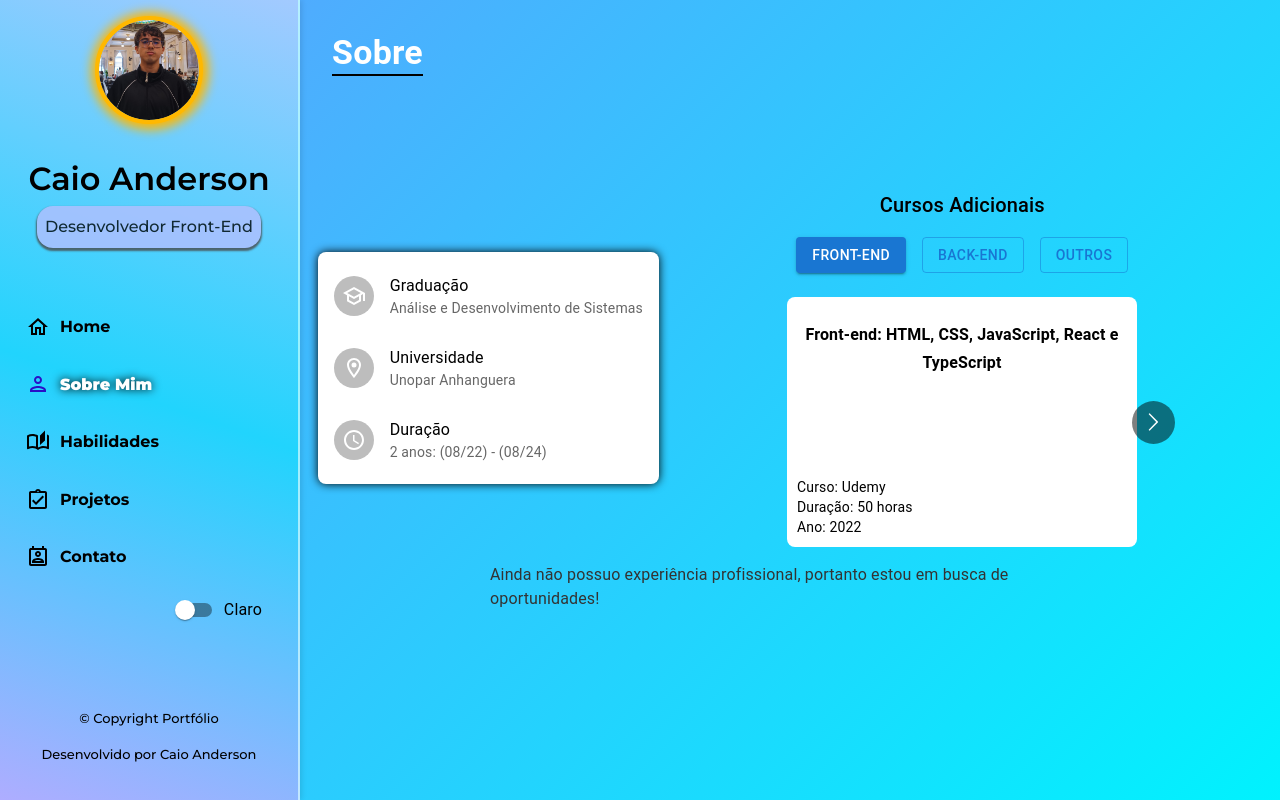
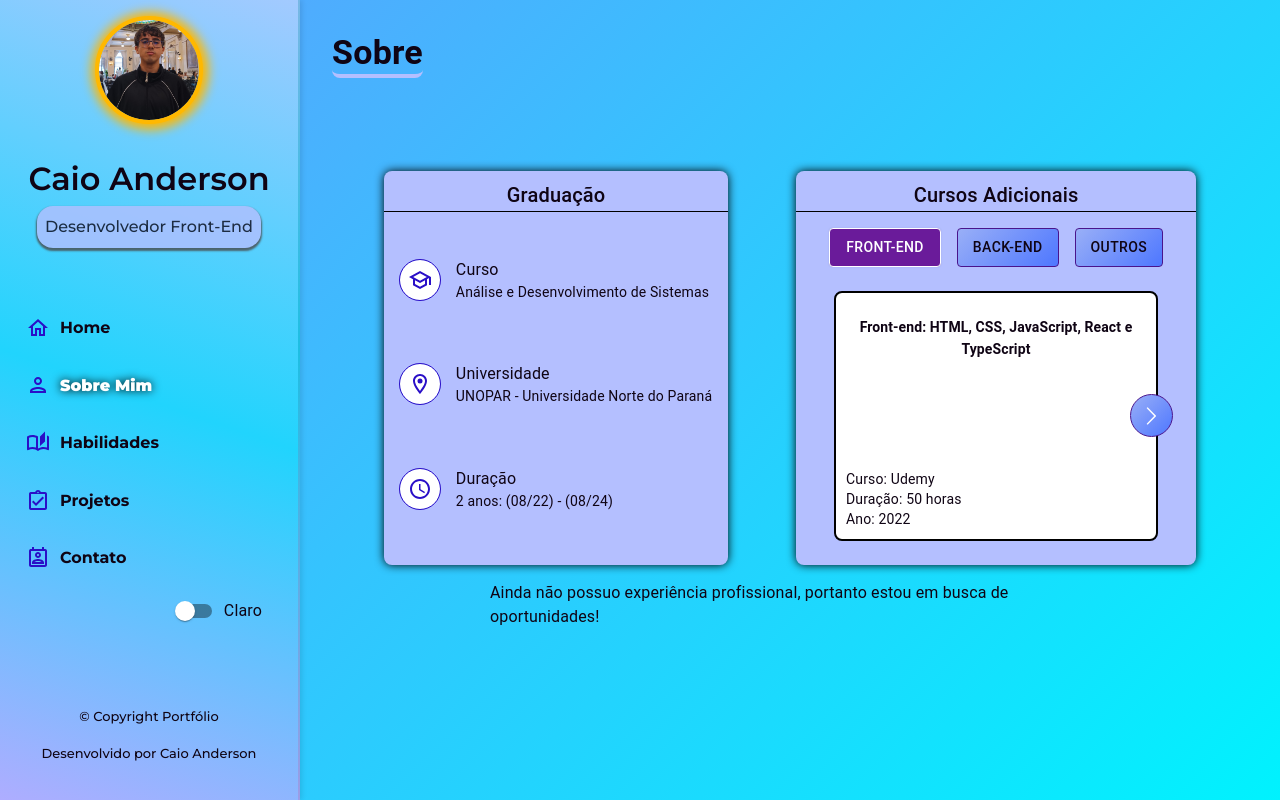
Before and after one commit to CaiooAnderson/CSS-training, a React (Create React App) app in the folder meu-portfolio/: page / in a window 1280 px wide. Both pictures are taken after a click on the button "Sobre Mim". Built offline with nearby package versions, Linux system fonts and the light colour scheme; the HTML template or start-up script is replaced by a standard one; a web font is replaced by a local one.

Commit message:
Em Andamento

```diff
--- a/meu-portfolio/src/components/About.js
+++ b/meu-portfolio/src/components/About.js
@@ -1,5 +1,5 @@
 import React from 'react';
-import { Fade, Box, Typography, Slide } from '@mui/material';
+import { Fade, Box, Typography, Zoom } from '@mui/material';
 import Graduacao from './Graduacao';
 import Cursos from './Cursos';
 
@@ -15,30 +15,30 @@ const About = () => {
                                             backgroundImage: 'linear-gradient(135deg, #4facfe 0%, #00f2fe 100%)',
                                             position: 'relative'
                                         }}>
-            <Slide direction='down' in={true} timeout={1500}>
+            <Zoom in={true} timeout={1500}>
                 <Box className='about-title' sx={{ position: 'absolute', top: 32, left: 32 }}>
                     <Typography variant='h4' sx={{ color: '#fff', fontWeight: 'bold', mb: 4, borderBottom: '2px solid #000' }}>
                         Sobre
                     </Typography>
                 </Box>
-            </Slide>
-            <Box className='about-center' sx={{ display: 'flex', flexDirection: 'row', width: '100%', justifyContent: 'space-around', alignItems: 'center' }}>
+            </Zoom>
+            <Box className='about-center' sx={{ display: 'flex', flexDirection: 'row', width: '100%', justifyContent: 'space-evenly', alignItems: 'center' }}>
                 <Fade in={true} timeout={2000}>
-                    <Box sx={{ maxWidth: 'max-content', bgcolor: 'background.paper', borderRadius: '8px', filter: 'drop-shadow(0 0 5px #000)', height: 'max-content', overflow: 'hidden' }}>
+                    <Box sx={{ maxWidth: 'max-content', bgcolor: '#b4bfff', borderRadius: '8px', filter: 'drop-shadow(0 0 5px #000)', height: '100%', overflow: 'hidden' }}>
                         <Graduacao />
                     </Box>
                 </Fade>
                 <Fade in={true} timeout={2000}>
-                    <Box sx={{ maxWidth: 'max-content', height: '100%', overflow: 'hidden' }}>
+                    <Box sx={{ maxWidth: 'max-content', bgcolor: '#b4bfff', borderRadius: '8px', filter: 'drop-shadow(0 0 5px #000)', height: '100%', overflow: 'hidden' }}>
                         <Cursos />
                     </Box>
                 </Fade>
             </Box>
-                <Slide direction='up' in={true} timeout={2000}>
+                <Fade in={true} timeout={3000}>
                     <Typography variant='body1' sx={{ color: '#333', mt: 2, maxWidth: '600px', mx: 'auto' }}>
                         Ainda não possuo experiência profissional, portanto estou em busca de oportunidades!
                     </Typography>
-                </Slide>
+                </Fade>
             </Box>
     );
 };
--- a/meu-portfolio/src/components/Cursos.js
+++ b/meu-portfolio/src/components/Cursos.js
@@ -1,10 +1,11 @@
-import React, { useState } from 'react';
+import React, { useRef, useState } from 'react';
 import { Button, Box, Typography } from '@mui/material';
 import Carousel from 'react-multi-carousel';
 import 'react-multi-carousel/lib/styles.css';
 
 const Cursos = () => {
     const [filter, setFilter] = useState('Front-End');
+    const carouselRef = useRef(null);
 
     const cursos = {
         'Front-End': [
@@ -12,7 +13,7 @@ const Cursos = () => {
                 curso: 'Udemy', duração: '50', year: '2022'
             },
             {   nome: 'HTML: Elementos para a criação de páginas Web',
-                curso: 'Fundação Bradesco', duração: '0', year: '2000' }
+                curso: 'Bradesco', duração: '0', year: '2000' }
         ],
         'Back-End': [
             {   nome: 'Python: Conhecimento básico ao intermediário',
@@ -24,11 +25,11 @@ const Cursos = () => {
         ],
         'Outros': [
             {   nome: 'Fundamentos de TI - Hardware e Software',
-                curso: 'Fundação Bradesco', duração: '0', year: '2000' },
+                curso: 'Bradesco', duração: '0', year: '2000' },
             {   nome: 'Lei Geral de Proteção de Dados (LGPD)',
-                curso: 'Fundação Bradesco', duração: '0', year: '2000' },
+                curso: 'Bradesco', duração: '0', year: '2000' },
             {   nome: 'Introdução à Programação Orientada a Objetos (POO)',
-                curso: 'Fundação Bradesco', duração: '0', year: '2000' },
+                curso: 'Bradesco', duração: '0', year: '2000' },
             {   nome: 'Inglês (Avançado): Curso de Capacitação',
                 curso: 'Wizard', duração: '0', year: '2016'
             }
@@ -53,29 +54,37 @@ const Cursos = () => {
         }
       };
 
+      const handleFilterChange = (newFilter) => {
+        setFilter(newFilter);
+        if (carouselRef.current) {
+            carouselRef.current.goToSlide(0, true);
+        }
+    };
+
     return (
-        <Box sx={{
-            width: '600px',
+        <Box className='curso' sx={{
+            width: '400px',
             display: 'flex',
             alignItems: 'center',
             justifyContent: 'center',
             flexDirection: 'column',
-            gap: 2
+            gap: 2,
+            padding: '8px 0'
             }}>
-            <Typography variant="h6" sx={{ textAlign: 'center' }}>Cursos Adicionais</Typography>
+            <Typography variant="h6" sx={{ textAlign: 'center', width: '100%', borderBottom: '1px solid #000' }}>Cursos Adicionais</Typography>
             <Box sx={{ display: 'flex', flexDirection: 'row', gap: 2, mb: 1 }}>
-                <Button variant={filter === 'Front-End' ? 'contained' : 'outlined'} onClick={() => setFilter('Front-End')}>
+                <Button className={filter === 'Front-End' ? 'active' : ''} variant={filter === 'Front-End' ? 'contained' : 'outlined'} onClick={() => handleFilterChange('Front-End')}>
                     Front-End
                 </Button>
-                <Button variant={filter === 'Back-End' ? 'contained' : 'outlined'} onClick={() => setFilter('Back-End')}>
+                <Button className={filter === 'Back-End' ? 'active' : ''} variant={filter === 'Back-End' ? 'contained' : 'outlined'} onClick={() => handleFilterChange('Back-End')}>
                     Back-End
                 </Button>
-                <Button variant={filter === 'Outros' ? 'contained' : 'outlined'} onClick={() => setFilter('Outros')}>
+                <Button className={filter === 'Outros' ? 'active' : ''} variant={filter === 'Outros' ? 'contained' : 'outlined'} onClick={() => handleFilterChange('Outros')}>
                     Outros
                 </Button>
             </Box>
             <Box sx={{ position: 'relative', maxWidth: '464px', width: '90%', flexDirection: 'column' }}>
-                <Carousel className='carousel' responsive={responsive} ssr={true} containerClass="carousel-container">
+                <Carousel className='carousel' responsive={responsive} ssr={true} containerClass="carousel-container" ref={carouselRef}>
                     {cursos[filter].map((object, index) => (
                         <Box className='curso-container' key={filter + index} sx={{
                             borderRadius: '8px',
@@ -96,7 +105,7 @@ const Cursos = () => {
                                 flexGrow: 1,
                                 m: 1
                                 }}>
-                                <Typography variant="subtitle1" sx={{
+                                <Typography variant="subtitle2" sx={{
                                     fontWeight: 'bold',
                                     textAlign: 'center',
                                     mb: 2,
--- a/meu-portfolio/src/components/Graduacao.js
+++ b/meu-portfolio/src/components/Graduacao.js
@@ -1,5 +1,5 @@
 import React from 'react';
-import { List, ListItem, ListItemAvatar, Avatar, ListItemText, Fade } from '@mui/material';
+import { List, ListItem, ListItemAvatar, Avatar, ListItemText, Fade, Typography } from '@mui/material';
 import SchoolOutlinedIcon from '@mui/icons-material/SchoolOutlined';
 import LocationOnOutlinedIcon from '@mui/icons-material/LocationOnOutlined';
 import AccessTimeOutlinedIcon from '@mui/icons-material/AccessTimeOutlined';
@@ -8,24 +8,25 @@ const Graduacao = () => {
     return (
         <Fade in={true} timeout={2000}>
             <List>
-                <ListItem>
-                    <ListItemAvatar>
+                <Typography variant="h6" sx={{ textAlign: 'center', borderBottom: '1px solid #000' }}>Graduação</Typography>
+                <ListItem className='lista'>
+                    <ListItemAvatar className='graduacao-icon'>
                         <Avatar>
                             <SchoolOutlinedIcon />
                         </Avatar>
                     </ListItemAvatar>
-                    <ListItemText primary="Graduação" secondary="Análise e Desenvolvimento de Sistemas" />
+                    <ListItemText primary="Curso" secondary="Análise e Desenvolvimento de Sistemas" />
                 </ListItem>
-                <ListItem>
-                    <ListItemAvatar>
+                <ListItem className='lista'>
+                    <ListItemAvatar className='graduacao-icon'>
                         <Avatar>
                             <LocationOnOutlinedIcon />
                         </Avatar>
                     </ListItemAvatar>
-                    <ListItemText primary="Universidade" secondary="Unopar Anhanguera" />
+                    <ListItemText primary="Universidade" secondary="UNOPAR - Universidade Norte do Paraná" />
                 </ListItem>
-                <ListItem>
-                    <ListItemAvatar>
+                <ListItem className='lista'>
+                    <ListItemAvatar className='graduacao-icon'>
                         <Avatar>
                             <AccessTimeOutlinedIcon />
                         </Avatar>
--- a/meu-portfolio/src/styles.css
+++ b/meu-portfolio/src/styles.css
@@ -5,36 +5,47 @@
 }
 
 :root {
-
-  /* modo padrão (claro) */
-  --primary-color: #D9534F;
-  --secondary-color: #fff;
-  --background-color: #0f0414;
-  --text-color: #000;
+  /* Modo Claro  */
+  --text-color: #0f0414;
+  --bg-text-color: #b4bfff;
+  --link-color: #0f0414;
+  --link-hover-color: #fff;
   --active-text-color: #fff;
   --active-icon-color: #2a0fc7;
+  --button-hover-bg-color: #4A148C;
+  --button-hover-text-color: #6A1B9A;
+  --button-bg-color: linear-gradient(135deg, #99aff7 0%, #4e77ff 100%);
+  --sidebar-background: linear-gradient(19deg, #aeadff 0%, #21d4fd 50%, #a3caff 100%);
+  --home-background: linear-gradient(135deg, #b4bfff 0%, #21d4fd 100%);
+  --about-background: linear-gradient(135deg, #4facfe 0%, #00f2fe 100%);
 
-  --primary-color-opacity: rgba(217, 83, 79, 0.7);
-  --secondary-color-opacity: rgba(245, 166, 35, 0.7);
-  --background-color-opacity: rgba(203, 255, 255, 0.7);
-  --text-color-opacity: rgba(0, 0, 0, 0.7);
-  --link-color-opacity: rgba(217, 83, 79, 0.7);
-  --link-hover-color-opacity: rgba(245, 166, 35, 0.7);
+  --home-h2-color: #1e1e1e;
+  --home-h6-color: #333333;
+  --home-button-color: #4b4b4b;
 
-  /* modo escuro */
-  --dark-primary-color: #C0392B;
-  --dark-secondary-color: #000;
-  --dark-background-color: #14041c;
-  --dark-text-color: #F5F5F5;
+  --about-span-color: #2c2c2c;
+  --about-p-color: #333333;
+  --about-h6-color: #4b4b4b;
+  --about-button-text-color: #5c5c5c;
+
+  /* Modo Escuro  */
+  --dark-text-color: #f8f8f8;
+  --dark-bg-text-color: #e74c3c;
   --dark-link-color: #adadad;
-  --dark-link-hover-color: #E74C3C;
+  --dark-link-hover-color: #ffffff;
+  --dark-active-text-color: #3c3c3c;
+  --dark-active-icon-color: #E74C3C;
+  --dark-home-background: linear-gradient(135deg, #8a2be2 0%, #2f4f4f 100%);
+  --dark-about-background: linear-gradient(135deg, #6a5acd 0%, #87ceeb 100%);
 
-  --dark-primary-color-opacity: rgba(192, 57, 43, 0.7);
-  --dark-secondary-color-opacity: rgba(231, 76, 60, 0.7);
-  --dark-background-color-opacity: rgba(21, 16, 16, 0.7);
-  --dark-text-color-opacity: rgba(245, 245, 245, 0.7);
-  --dark-link-color-opacity: rgba(192, 57, 43, 0.7);
-  --dark-link-hover-color-opacity: rgba(231, 76, 60, 0.7);
+  --dark-home-h2-color: #c0c0c0;
+  --dark-home-h6-color: #d3d3d3;
+  --dark-home-button-color: #a9a9a9;
+
+  --dark-about-span-color: #b0c4de;
+  --dark-about-p-color: #dcdcdc;
+  --dark-about-h6-color: #d3d3d3;
+  --dark-about-button-text-color: #e0e0e0;
 }
 
 body {
@@ -72,10 +83,10 @@ main {
   left: 0;
   width: 300px;
   height: 100%;
-  background: linear-gradient(19deg, #aeadff 0%, #21d4fd 50%, #a3caff 100%);
+  background: var(--sidebar-background);
   padding: 20px;
-  box-shadow: 2px 0 5px rgba(0, 0, 0, 0.1);
-  border-right: 2px solid var(--background-color-opacity);
+  box-shadow: 2px 0 5px #0000001a;
+  border-right: 2px solid #0000001a;
   z-index: 1000;
   display: flex;
   flex-direction: column;
@@ -88,8 +99,8 @@ main {
 
 .sidebar .subtitulo {
   font-weight: 500;
-  color: #000;
-  background-color: #b4bfff;
+  color: var(--text-color);
+  background-color: var(--bg-text-color);
   opacity: 80%;
   box-shadow: 0 2px 2px 1px #494949;
   padding: 8px;
@@ -115,7 +126,7 @@ main {
   display: flex;
   align-items: center;
   text-decoration: none;
-  color: var(--link-color);
+  color: var(--active-icon-color);
   font-weight: bold;
   width: 100%;
   border: none;
@@ -124,30 +135,27 @@ main {
 }
 
 .sidebar nav ul li button:hover {
-  color: var(--active-icon-color);
+  color: var(--button-hover-bg-color);
 }
 
 .sidebar nav ul li button p {
+  color: var(--text-color);
   margin: 0 0 0 10px;
   white-space: nowrap;
 }
 
 .sidebar nav ul li button:hover p {
-  color: #fff;
+  color: var(--link-hover-color);
 }
 
 .sidebar button.active p {
-  color: #fff;
+  color: var(--active-text-color);
   font-weight: bolder;
   filter: drop-shadow(0 0 5px #000);
 }
 
 .sidebar button.active .icon {
   color: var(--active-icon-color);
-}
-
-.dark-mode .sidebar button.active .icon {
-  color: var(--dark-link-hover-color);
 }
 
 .sidebar nav ul li button,
@@ -225,7 +233,7 @@ body.dark-mode .sidebar {
 }
 
 .dark-mode .sidebar button:hover {
-  color: var(--dark-link-hover-color);
+  color: var(--dark-active-icon-color);
 }
 
 .dark-mode .sidebar button:hover p {
@@ -236,9 +244,13 @@ body.dark-mode .sidebar {
   animation: shineAndDecayDark 10s infinite;
 }
 
+.dark-mode .sidebar button.active .icon {
+  color: var(--dark-active-icon-color);
+}
+
 .dark-mode .sidebar .subtitulo {
   color: var(--dark-text-color);
-  background-color: #cd3300;
+  background-color: var(--dark-bg-text-color);
   box-shadow: 0 2px 2px 1px #000000;
 }
 
@@ -251,26 +263,6 @@ body.dark-mode .sidebar {
 .App {
   display: flex;
   height: 100vh;
-}
-
-/* Textos e links */
-p {
-  margin-bottom: 15px;
-}
-
-a {
-  color: #007bff;
-  text-decoration: none;
-}
-
-a:hover {
-  color: #0056b3;
-  text-decoration: underline;
-}
-
-ul, ol {
-  margin-bottom: 15px;
-  padding-left: 20px;
 }
 
 /* animações */
@@ -339,14 +331,61 @@ ul, ol {
 
 /* HOME */
 
+/* .home button {
+  color: var(--text-color);
+  background: ???
+} */
 
 /* ABOUT */
 
+.about h4 {
+  color: var(--text-color);
+  border-color: var(--bg-text-color);
+  border-width: 4px;
+  border-bottom-left-radius: 8px;
+  border-bottom-right-radius: 8px;
+}
+
+.about p,
+.about span,
+.about h6,
+.about button {
+  color: var(--text-color);
+}
+
+.curso button {
+  background: var(--button-bg-color);
+  color: var(--button-text-color);
+  border: 1px solid var(--button-hover-bg-color);
+}
+
+.curso button.active {
+  background: var(--button-hover-text-color);
+  color: var(--active-text-color);
+  border: 1px solid #fff;
+  box-shadow: 0 0 2px #0000001a;
+}
+
 .curso-container {
   background-color: #fff;
+  border: 2px solid #000;
+}
+
+.graduacao-icon div {
+  background-color: var(--link-hover-color);
+  outline: 1px solid var(--active-icon-color);
+  color: var(--active-icon-color);
 }
 
 .carousel li {
   display: flex;
   justify-content: space-around;
 }
+
+.carousel button {
+  margin: 0 -12px;
+}
+
+.lista {
+  margin: 32px 0;
+}
```
